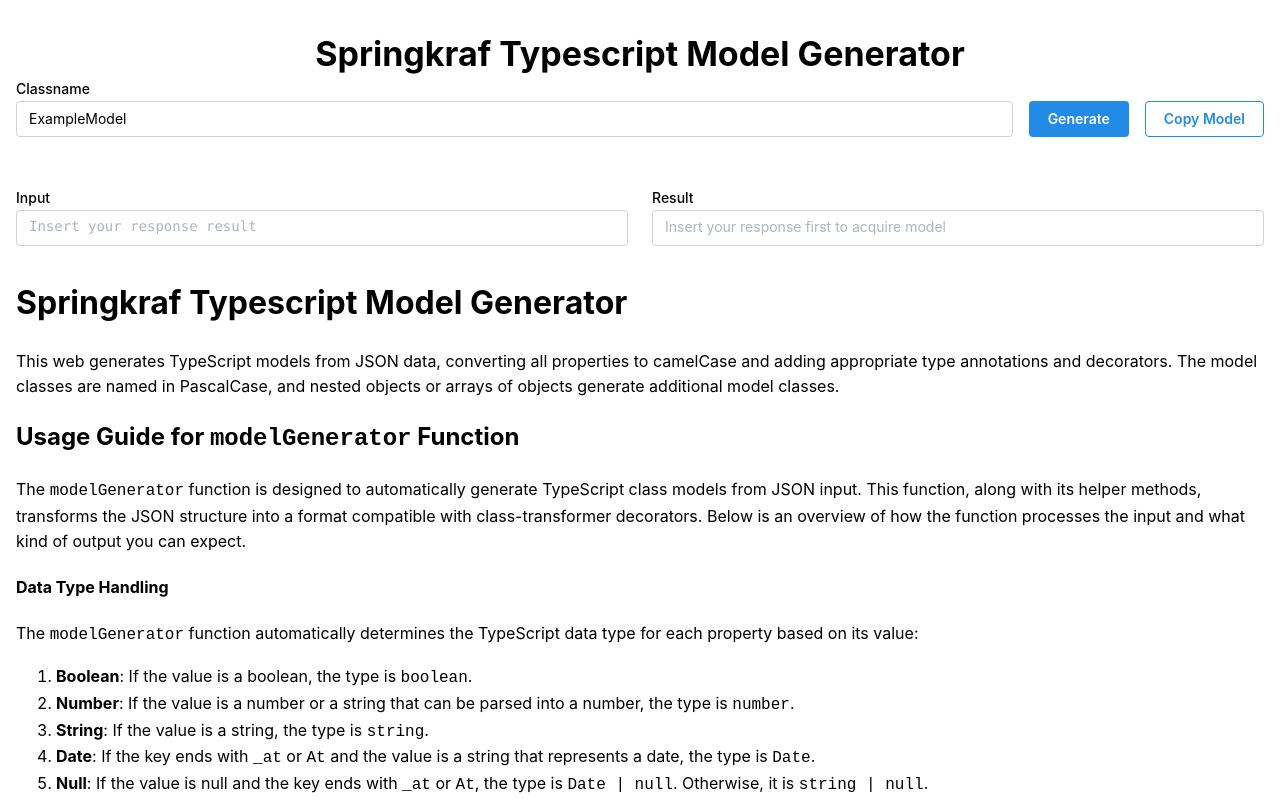
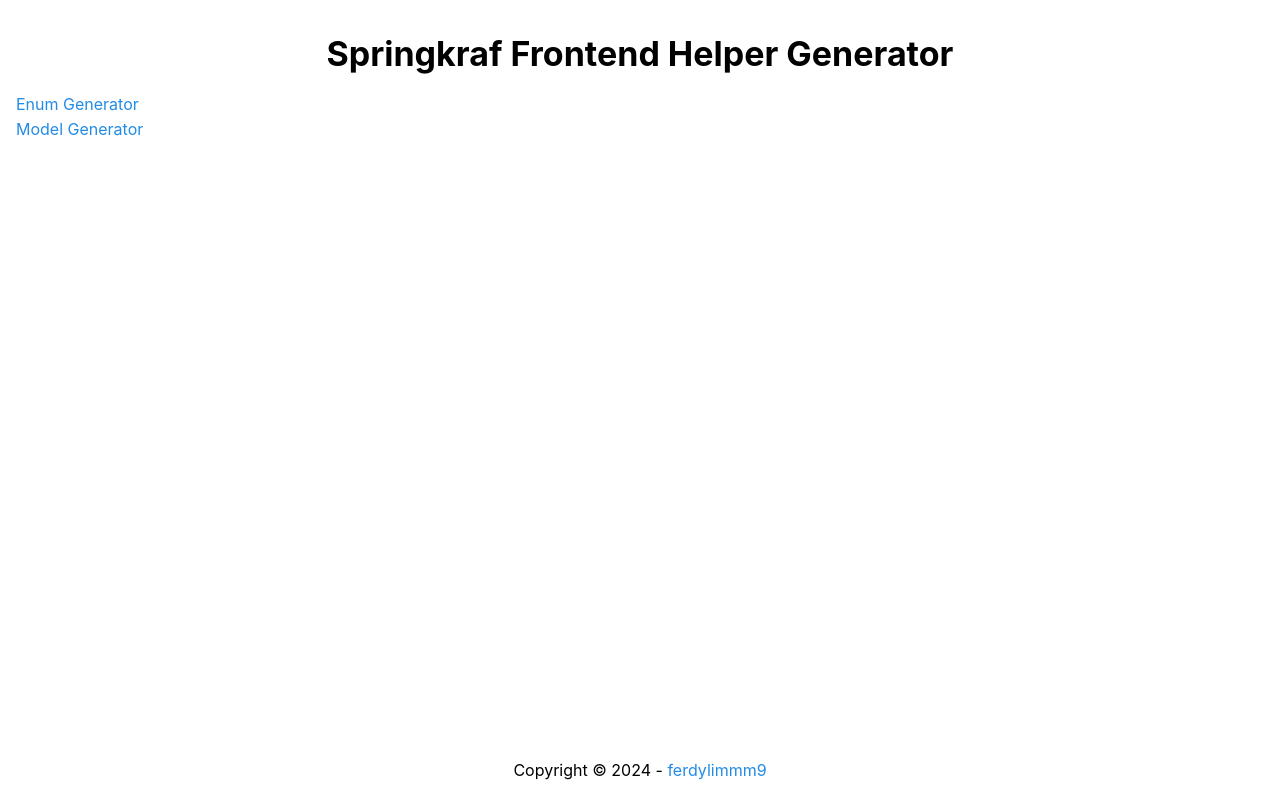
Before and after one commit to ferdylimmm9/springkraf-frontend-helper-generator, a React (Vite) app: page / in a window 1280 px wide. Shown: the top 800 px of the page. Built offline with nearby package versions, Linux system fonts and the light colour scheme.

Commit message:
feat: enum generator

```diff
--- a/index.html
+++ b/index.html
@@ -7,7 +7,7 @@
       name="viewport"
       content="minimum-scale=1, initial-scale=1, width=device-width, user-scalable=no"
     />
-    <title>Model Generator</title>
+    <title>Springkraf Helper Generator</title>
   </head>
   <body>
     <div id="root"></div>
--- a/package.json
+++ b/package.json
@@ -12,8 +12,10 @@
   "dependencies": {
     "@mantine/core": "7.12.1",
     "@mantine/hooks": "7.12.1",
+    "axios": "^1.7.4",
     "react": "^18.3.1",
-    "react-dom": "^18.3.1"
+    "react-dom": "^18.3.1",
+    "react-router-dom": "^6.26.1"
   },
   "devDependencies": {
     "@types/react": "^18.3.3",
--- a/src/App.tsx
+++ b/src/App.tsx
@@ -1,12 +1,31 @@
 import "@mantine/core/styles.css";
 import { MantineProvider } from "@mantine/core";
 import { theme } from "./theme";
-import Homepage from "./modules/home";
+import ModelGenerator from "./modules/model-generator";
+import { createBrowserRouter, RouterProvider } from "react-router-dom";
+import { RouteEnum } from "./constants/route-enum";
+import EnumGeneratorPage from "./modules/enum-generator";
+import Homepage from "./modules/homepage";
+
+const router = createBrowserRouter([
+  {
+    path: RouteEnum.Home,
+    element: <Homepage />,
+  },
+  {
+    path: RouteEnum.ModelGenerator,
+    element: <ModelGenerator />,
+  },
+  {
+    path: RouteEnum.EnumGenerator,
+    element: <EnumGeneratorPage />,
+  },
+]);
 
 export default function App() {
   return (
     <MantineProvider theme={theme}>
-      <Homepage />
+      <RouterProvider router={router} />
     </MantineProvider>
   );
 }
--- /dev/null
+++ b/src/components/container.tsx
@@ -0,0 +1,47 @@
+import { Anchor, Flex, Container as RawContainer, Text, Title } from "@mantine/core";
+
+export interface ContainerProps {
+  title: string;
+  topAction: React.ReactNode;
+  mainContent: React.ReactNode;
+  innerHTML: string;
+}
+
+export default function Container(props: ContainerProps) {
+  const { title, topAction, mainContent, innerHTML } = props;
+  return (
+    <RawContainer fluid p={16}>
+      <Flex
+        pos="sticky"
+        top={0}
+        left={0}
+        right={0}
+        bg="white"
+        direction="column"
+        style={{
+          zIndex: 3,
+        }}
+        py={16}
+      >
+        <Title ta="center">{title}</Title>
+        {topAction}
+      </Flex>
+
+      {mainContent}
+      <div
+        dangerouslySetInnerHTML={{
+          __html: innerHTML,
+        }}
+      />
+      <Text ta="center">
+        Copyright &copy; {new Date().getFullYear()}&nbsp;-&nbsp;
+        <Anchor
+          href="https://github.com/ferdylimmm9"
+          target="_blank"
+        >
+          ferdylimmm9
+        </Anchor>
+      </Text>
+    </RawContainer>
+  );
+}
--- /dev/null
+++ b/src/constants/route-enum.ts
@@ -0,0 +1,5 @@
+export enum RouteEnum {
+  Home = "/",
+  ModelGenerator = "/model-generator",
+  EnumGenerator = "/enum-generator",
+}
--- /dev/null
+++ b/src/modules/enum-generator.tsx
@@ -0,0 +1,92 @@
+import React from "react";
+import enumGenerator from "../utils/enum-generator";
+import { Button, Flex, Textarea, TextInput } from "@mantine/core";
+import Container from "../components/container";
+import { useClipboard } from "@mantine/hooks";
+
+const innerHTML = `
+<h1 id="enum-gatherer-script-for-web">Enum Gatherer Script for Web</h1>
+<p>This project contains a web-based script that gathers all enums from a specified API and consolidates them into a single TypeScript file. The enum names and keys are automatically converted to PascalCase for consistency and readability.</p>
+<h2 id="features">Features</h2>
+<ul>
+<li>Fetches enum data from a given API using Axios.</li>
+<li>Converts enum names and keys to PascalCase.</li>
+<li>Generates a TypeScript enum file with proper formatting and comments.</li>
+<li>Supports both string and numeric enum values.</li>
+</ul>
+<h3 id="example-output">Example Output</h3>
+<pre><code class="lang-typescript">export <span class="hljs-class"><span class="hljs-keyword">enum</span> <span class="hljs-title">BannerTypeEnum</span> {</span>
+  Homepage = <span class="hljs-string">'homepage'</span>, <span class="hljs-regexp">//</span> Homepage
+  Reseller = <span class="hljs-string">'reseller'</span>, <span class="hljs-regexp">//</span> Reseller
+  HomepageSliderFooter = <span class="hljs-string">'homepagesliderfooter'</span>, <span class="hljs-regexp">//</span> Homepage slider footer
+  HomepageFooter = <span class="hljs-string">'homepagefooter'</span>, <span class="hljs-regexp">//</span> Homepage footer
+}
+
+export <span class="hljs-class"><span class="hljs-keyword">enum</span> <span class="hljs-title">BillToEnum</span> {</span>
+  Supplier = <span class="hljs-number">1</span>, <span class="hljs-regexp">//</span> Supplier
+  Customer = <span class="hljs-number">2</span>, <span class="hljs-regexp">//</span> Customer
+  Factory = <span class="hljs-number">3</span>, <span class="hljs-regexp">//</span> Factory
+}
+</code></pre>
+<h2 id="contributing">Contributing</h2>
+<p>If you have any suggestions or improvements, feel free to submit a pull request or open an issue..</p>
+`;
+
+export default function EnumGeneratorPage() {
+  const [endpoint, setEndpoint] = React.useState("");
+  const [result, setResult] = React.useState("");
+  const [loading, setLoading] = React.useState(false);
+  const { copy, copied } = useClipboard();
+  const onSubmit = React.useCallback(async () => {
+    try {
+      setLoading(true);
+      const result = await enumGenerator(endpoint);
+      if (result) {
+        copy(result);
+        setResult(result);
+      }
+    } catch (e) {
+      console.error(e);
+    } finally {
+      setLoading(false);
+    }
+  }, [copy, endpoint]);
+
+  const topAction = (
+    <Flex gap={16} align="flex-end" justify="space-between">
+      <TextInput
+        label="Api URL"
+        w="90%"
+        placeholder="Insert your api url enums"
+        required
+        value={endpoint}
+        onChange={(e) => {
+          const value = e.target.value;
+          setEndpoint(value);
+        }}
+      />
+      <Button
+        color={copied ? "teal" : undefined}
+        loading={loading}
+        onClick={onSubmit}
+      >
+        {copied ? "Copied" : "Generate"}
+      </Button>
+    </Flex>
+  );
+
+  return (
+    <Container
+      mainContent={
+        <Textarea
+          value={result}
+          autosize
+          placeholder="Insert your api url first for acquire enums"
+        />
+      }
+      innerHTML={innerHTML}
+      title="Springkraf Enum Generator"
+      topAction={topAction}
+    />
+  );
+}
--- /dev/null
+++ b/src/modules/homepage.tsx
@@ -0,0 +1,45 @@
+import { Flex, Text } from "@mantine/core";
+import Container from "../components/container";
+import React from "react";
+import { RouteEnum } from "../constants/route-enum";
+import { Link } from "react-router-dom";
+
+export default function Homepage() {
+  const menus = React.useMemo(() => {
+    return [
+      {
+        label: "Enum Generator",
+        to: RouteEnum.EnumGenerator,
+      },
+      {
+        label: "Model Generator",
+        to: RouteEnum.ModelGenerator,
+      },
+    ];
+  }, []);
+  const mainContent = (
+    <Flex w="100%" direction="column" h="calc(100vh - 77px - 32px - 25px)">
+      {menus.map((menu) => {
+        return (
+          <Link
+            style={{
+              textDecoration: "none",
+            }}
+            to={menu.to}
+            key={menu.to}
+          >
+            <Text color="blue">{menu.label}</Text>
+          </Link>
+        );
+      })}
+    </Flex>
+  );
+  return (
+    <Container
+      title="Springkraf Frontend Helper Generator"
+      innerHTML=""
+      mainContent={mainContent}
+      topAction={<></>}
+    />
+  );
+}
--- a/src/modules/home/index.tsx
+++ b/src/modules/model-generator.tsx
@@ -1,19 +1,10 @@
-import {
-  Anchor,
-  Button,
-  Container,
-  CopyButton,
-  Flex,
-  JsonInput,
-  Text,
-  Textarea,
-  TextInput,
-  Title,
-} from "@mantine/core";
+import { Button, Flex, JsonInput, Textarea, TextInput } from "@mantine/core";
+import { useClipboard } from "@mantine/hooks";
 import React from "react";
-import modelGenerator from "../../utils/model-generator";
+import modelGenerator from "../utils/model-generator";
+import Container from "../components/container";
 
-const informationHtml = `
+const innerHTML = `
 <h1 id="typescript-model-generator">Springkraf Typescript Model Generator</h1>
 <p>This web generates TypeScript models from JSON data, converting all properties to camelCase and adding appropriate type annotations and decorators. The model classes are named in PascalCase, and nested objects or arrays of objects generate additional model classes.</p>
 <h2 id="usage-guide-for-modelgenerator-function">Usage Guide for <code>modelGenerator</code> Function</h2>
@@ -87,41 +78,28 @@ const informationHtml = `
 <p>This output illustrates how the <code>modelGenerator</code> function converts a JSON structure into a corresponding TypeScript class model, handling various data types, nested objects, and arrays while applying the necessary decorators.</p>
 `;
 
-export default function Homepage() {
+export default function ModelGenerator() {
   const [classname, setClassName] = React.useState("ExampleModel");
   const [json, setJson] = React.useState<string | undefined>("");
   const [result, setResult] = React.useState<string | undefined>(undefined);
-
+  const { copy, copied } = useClipboard();
   const onSubmit = React.useCallback(() => {
     try {
       const result = modelGenerator(
-        JSON.parse(json || '{}'),
+        JSON.parse(json || "{}"),
         classname || "ExampleModel"
       );
       setResult(result);
+      copy(result);
     } catch (e) {
       console.error(e);
     }
-  }, [classname, json]);
+  }, [classname, copy, json]);
 
-  return (
-    <Container fluid p={16}>
-      <Flex
-        pos="sticky"
-        top={0}
-        left={0}
-        right={0}
-        bg="white"
-        direction="column"
-        style={{
-          zIndex: 3,
-        }}
-        py={16}
-      >
-        <Title ta="center">Springkraf Typescript Model Generator</Title>
+  const topAction = (
     <Flex align="flex-end" gap={16}>
       <TextInput
-            w="100%"
+        w="90%"
         value={classname}
         label="Classname"
         placeholder="Input your classname"
@@ -130,29 +108,15 @@ export default function Homepage() {
           setClassName(value || "");
         }}
       />
-          <Flex align="center" gap={16}>
-            <Button onClick={onSubmit}>Generate</Button>
-            <CopyButton value={result || ""}>
-              {({ copied, copy }) => {
-                return (
-                  <>
-                    <Button
-                      variant={copied ? "filled" : "outline"}
-                      color={copied ? "teal" : undefined}
-                      onClick={copy}
-                    >
-                      {copied ? "Copied Model" : "Copy Model"}
+      <Button onClick={onSubmit} color={copied ? "teal" : undefined}>
+        {copied ? "Copied" : "Generate"}
       </Button>
-                  </>
+    </Flex>
   );
-              }}
-            </CopyButton>
-          </Flex>
-        </Flex>
-      </Flex>
+
+  const mainContent = (
     <Flex
       justify="space-between"
-        my={32}
       gap={24}
       direction={{
         base: "column",
@@ -182,20 +146,14 @@ export default function Homepage() {
         />
       </Flex>
     </Flex>
-      <div
-        dangerouslySetInnerHTML={{
-          __html: informationHtml,
-        }}
+  );
+
+  return (
+    <Container
+      mainContent={mainContent}
+      innerHTML={innerHTML}
+      title="Springkraf Model Generator"
+      topAction={topAction}
     />
-      <Text ta="center">
-        Copyright &copy; {new Date().getFullYear()}&nbsp;-&nbsp;
-        <Anchor
-          href="https://github.com/ferdylimmm9/springkraf-typescript-model-generator"
-          target="_blank"
-        >
-          ferdylimmm9/springkraf-typescript-model-generator
-        </Anchor>
-      </Text>
-    </Container>
   );
 }
--- /dev/null
+++ b/src/utils/enum-generator.ts
@@ -0,0 +1,44 @@
+import axios from "axios";
+import Strings from "./strings";
+
+// Main function to fetch and process enums
+export default async function enumGenerator(endpoint: string) {
+  try {
+    // Fetch the list of enums
+    const { data: enumListResponse } = await axios.get(endpoint);
+    const enumNames = enumListResponse.data as string[];
+
+    // Prepare the output
+    let output = "";
+    const datas = await Promise.all(
+      enumNames.map(async (enumName) => {
+        const enumData = (await axios.get(`${endpoint}/${enumName}`)).data.data;
+        return { enumData, enumName };
+      })
+    );
+
+    console.log(datas)
+
+    // Iterate over each enum name
+    for (const { enumName, enumData } of datas) {
+      // Start constructing the enum
+      const enumNamePascalCase = Strings.pascalCase(enumName) + "Enum";
+      output += `export enum ${enumNamePascalCase} {\n`;
+
+      // Add each key-value pair
+      enumData.forEach(({ label, value }: { label: any; value: any }) => {
+        const key = Strings.trimmedPascalCase(label);
+        output += `  ${key} = ${
+          typeof value === "string" ? `'${value}'` : value
+        }, // ${label}\n`;
+      });
+
+      output += "}\n\n";
+    }
+
+    // Write to file
+    return output.trim();
+  } catch (error) {
+    console.error("An error occurred:", error);
+  }
+}
--- a/src/utils/strings.ts
+++ b/src/utils/strings.ts
@@ -5,4 +5,9 @@ export default class Strings {
   static pascalToCamelCase(str: string): string {
     return str.charAt(0).toLowerCase() + str.slice(1);
   }
+  static trimmedPascalCase(str: string): string {
+    return str
+      .replace(/[-_\s]+(.)?/g, (_, c) => (c ? c.toUpperCase() : ""))
+      .replace(/^./, (c) => c.toUpperCase());
+  }
 }
```
Also changed, not shown: 1 other file (tests, documents, lock files or other folders). Lines whose indentation alone changed are shown as unchanged.
